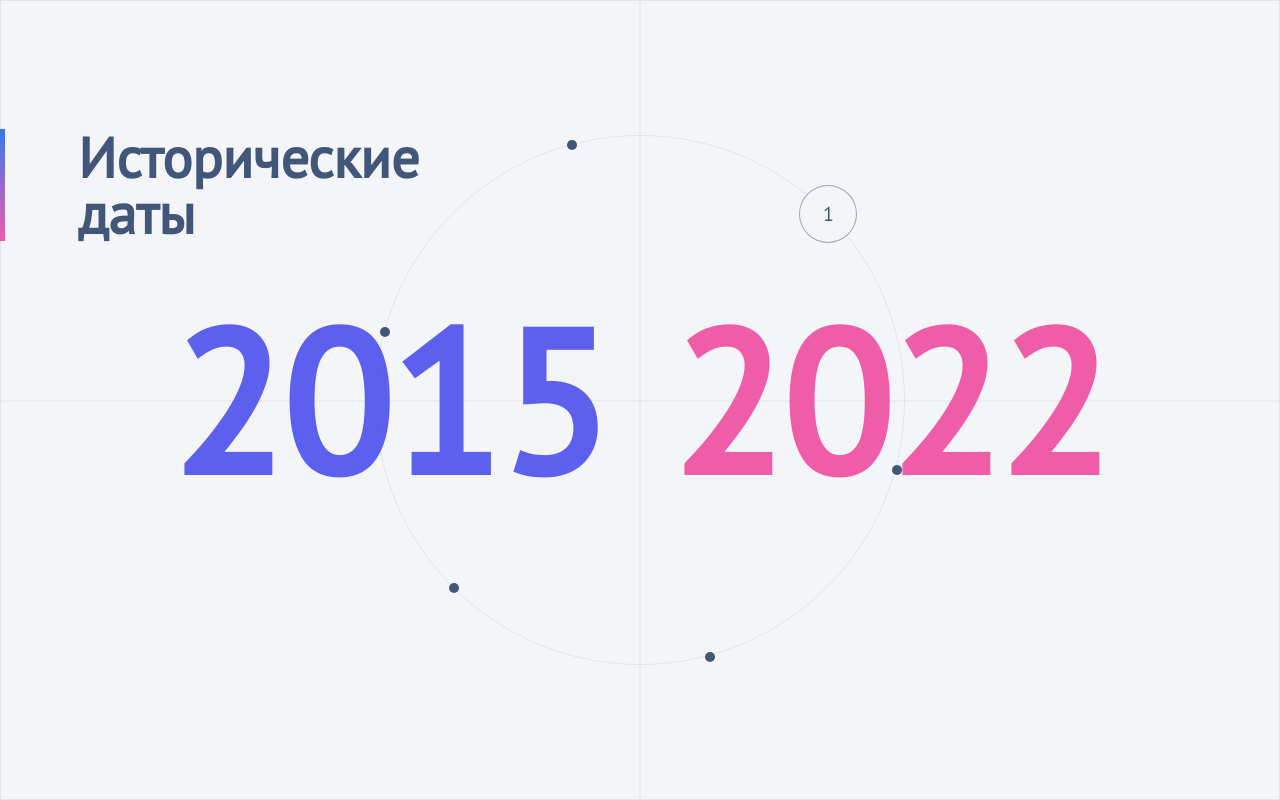
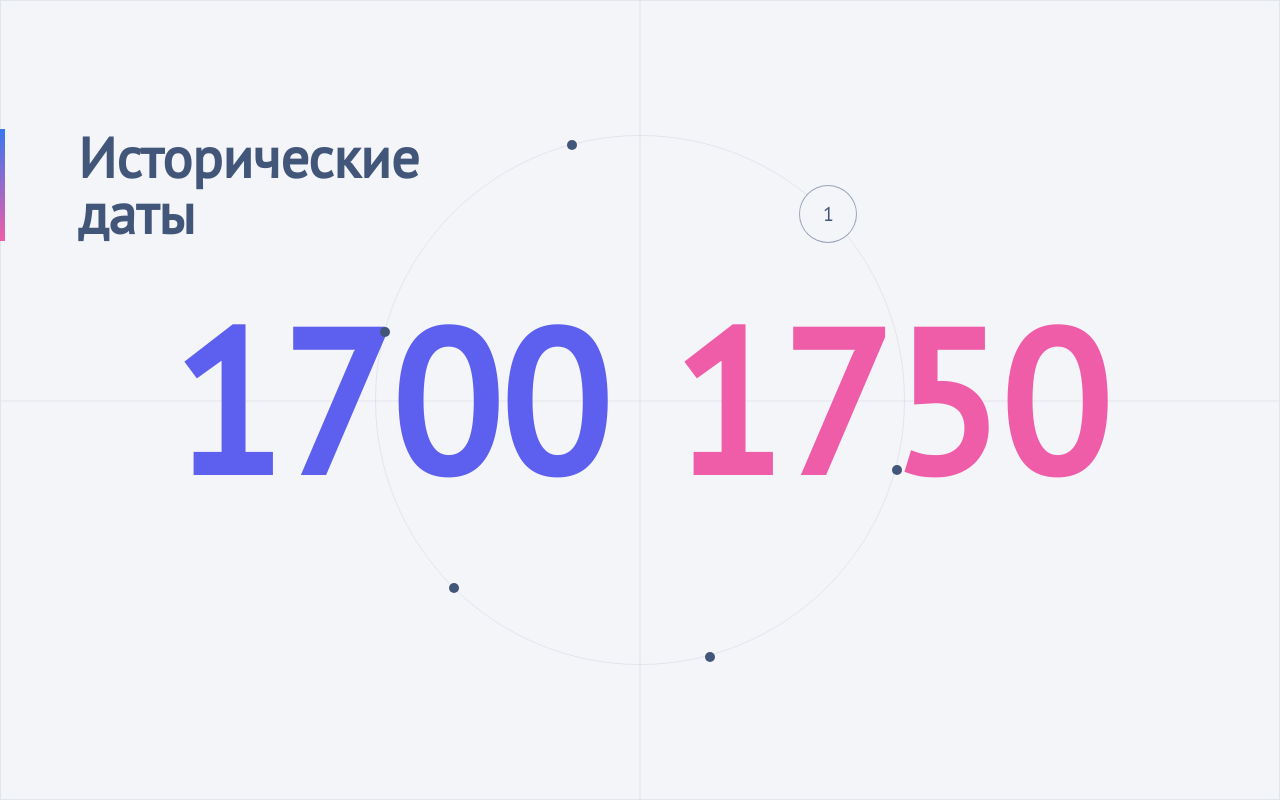
Before and after one commit to Konstantin-Gromakovskiy/historical-dates-test, a React app: page / in a window 1280 px wide. Built offline with nearby package versions, Linux system fonts and the light colour scheme.

Commit message:
add new component HistoricalDate.tsx, animate dates in background

```diff
--- /dev/null
+++ b/src/__fixtures__/mockData.ts
@@ -0,0 +1,127 @@
+interface EventItem {
+  year: string
+  description: string
+}
+
+export interface HistoricalDates {
+  title: string
+  startAt: number
+  endAt: number
+  events: EventItem[]
+}
+
+export const mockData: HistoricalDates[] = [
+  {
+    title: 'Философия',
+    startAt: 1700,
+    endAt: 1750,
+    events: [
+      { year: '1711', description: 'Дэвид Юм начал формировать эмпиризм.' },
+      {
+        year: '1748',
+        description: 'Издан труд Юма "Исследование о человеке".',
+      },
+      {
+        year: '1724',
+        description: 'Родился Иммануил Кант — будущий основатель критицизма.',
+      },
+      {
+        year: '1739',
+        description:
+          'Опубликовано первое философское сочинение Юма — "Трактат о человеческой природе".',
+      },
+    ],
+  },
+  {
+    title: 'Наука',
+    startAt: 1750,
+    endAt: 1800,
+    events: [
+      {
+        year: '1776',
+        description: 'Адам Смит опубликовал "Богатство народов".',
+      },
+      {
+        year: '1791',
+        description: 'Вольта создал первый химический источник тока.',
+      },
+      {
+        year: '1758',
+        description:
+          'Галлей предсказал возвращение кометы, названной его именем.',
+      },
+      { year: '1781', description: 'Гершель открыл планету Уран.' },
+    ],
+  },
+  {
+    title: 'Искусство',
+    startAt: 1800,
+    endAt: 1850,
+    events: [
+      {
+        year: '1810',
+        description: 'Расцвет романтизма в европейской живописи.',
+      },
+      {
+        year: '1840',
+        description: 'Работы Тернера определили стиль импрессионизма.',
+      },
+      { year: '1824', description: 'Открыта Национальная галерея в Лондоне.' },
+      {
+        year: '1830',
+        description: 'Делакруа написал "Свобода, ведущая народ".',
+      },
+    ],
+  },
+  {
+    title: 'Литература',
+    startAt: 1850,
+    endAt: 1900,
+    events: [
+      { year: '1869', description: 'Толстой опубликовал "Войну и мир".' },
+      {
+        year: '1890',
+        description: 'Оскар Уайльд написал "Портрет Дориана Грея".',
+      },
+      { year: '1851', description: 'Герман Мелвилл издал роман "Моби Дик".' },
+      {
+        year: '1884',
+        description: 'Марк Твен опубликовал "Приключения Гекльберри Финна".',
+      },
+    ],
+  },
+  {
+    title: 'Технологии',
+    startAt: 1900,
+    endAt: 1950,
+    events: [
+      { year: '1927', description: 'Изобретено телевидение Джоном Бердом.' },
+      {
+        year: '1946',
+        description: 'Создан ENIAC — один из первых компьютеров.',
+      },
+      {
+        year: '1903',
+        description: 'Братья Райт совершили первый полёт на самолёте.',
+      },
+      {
+        year: '1928',
+        description: 'Флеминг открыл пенициллин — начало эры антибиотиков.',
+      },
+    ],
+  },
+  {
+    title: 'Космос',
+    startAt: 1950,
+    endAt: 2000,
+    events: [
+      { year: '1961', description: 'Гагарин стал первым человеком в космосе.' },
+      { year: '1998', description: 'Начато строительство МКС.' },
+      { year: '1969', description: 'Нил Армстронг первым ступил на Луну.' },
+      {
+        year: '1971',
+        description: 'Запущена первая орбитальная станция "Салют-1".',
+      },
+    ],
+  },
+]
--- a/src/app/pages/HistoricalDates.tsx
+++ b/src/app/pages/HistoricalDates.tsx
@@ -1,6 +1,8 @@
 import { FC, useState } from 'react'
 import styles from './historicalDates.module.scss'
 import BackgroundCircle from '@/components/BackgroundCircle'
+import { mockData } from '@/__fixtures__/mockData'
+import HistoricalDate from '@/components/HistoricalDate'
 
 const HistoricalDates: FC = () => {
   const count = 6
@@ -13,10 +15,9 @@ const HistoricalDates: FC = () => {
         <br />
         даты
       </h1>
-      {/* TODO: Вынести это в отдельный компонент */}
       <div className={styles.dates}>
-        <span>2015</span>
-        <span>2022</span>
+        <HistoricalDate value={mockData[activeItemIndex].startAt} />
+        <HistoricalDate value={mockData[activeItemIndex].endAt} />
       </div>
       <BackgroundCircle className={styles.circle} count={count} width={530} activeItemIndex={activeItemIndex} setActiveElem={setActiveItemIndex} />
     </main>
--- /dev/null
+++ b/src/components/HistoricalDate.tsx
@@ -0,0 +1,50 @@
+import { useEffect, useRef, useState, FC } from 'react'
+
+interface AnimatedNumberProps {
+  value: number
+  duration?: number // ms
+}
+
+const AnimatedNumber: FC<AnimatedNumberProps> = ({ value, duration = 800 }) => {
+  const [displayedValue, setDisplayedValue] = useState(value)
+  const rafRef = useRef<number | null>(null)
+  const startTimeRef = useRef<number | null>(null)
+  const startValueRef = useRef(value)
+
+  useEffect(() => {
+    cancelAnimationFrame(rafRef.current!)
+
+    startTimeRef.current = null
+    startValueRef.current = displayedValue
+
+    const animate = (time: number) => {
+      if (!startTimeRef.current) startTimeRef.current = time
+
+      const elapsed = time - startTimeRef.current
+      const progress = Math.min(elapsed / duration, 1)
+      const newValue = Math.round(
+        startValueRef.current + (value - startValueRef.current) * easeInOut(progress),
+      )
+
+      setDisplayedValue(newValue)
+
+      if (progress < 1) {
+        rafRef.current = requestAnimationFrame(animate)
+      }
+    }
+
+    rafRef.current = requestAnimationFrame(animate)
+
+    return () => {
+      cancelAnimationFrame(rafRef.current!)
+    }
+  }, [value])
+
+  return <span>{displayedValue}</span>
+}
+
+function easeInOut(t: number) {
+  return t < 0.5 ? 2 * t * t : -1 + (4 - 2 * t) * t
+}
+
+export default AnimatedNumber
--- a/src/shared/calcDotPosition.tsx
+++ b/src/shared/calcDotPosition.tsx
@@ -1,6 +1,4 @@
-export default (angleDeg: number, radius: number, offsetAngle = 0) => {
-  return ({
-    x: radius + radius * Math.cos(((angleDeg + offsetAngle) * Math.PI) / 180),
-    y: radius + radius * Math.sin(((angleDeg + offsetAngle) * Math.PI) / 180),
-  })
-}
+export default (angleDeg: number, radius: number, offsetAngle = 0) => ({
+  x: radius + radius * Math.cos(((angleDeg + offsetAngle) * Math.PI) / 180),
+  y: radius + radius * Math.sin(((angleDeg + offsetAngle) * Math.PI) / 180),
+})
```
